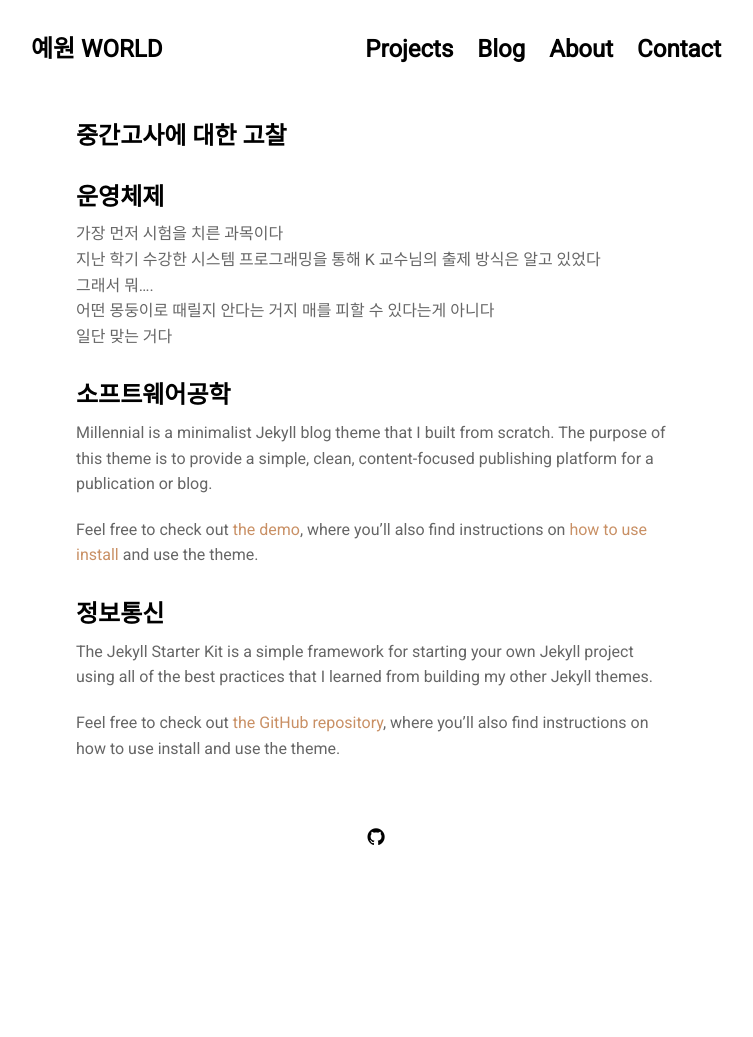
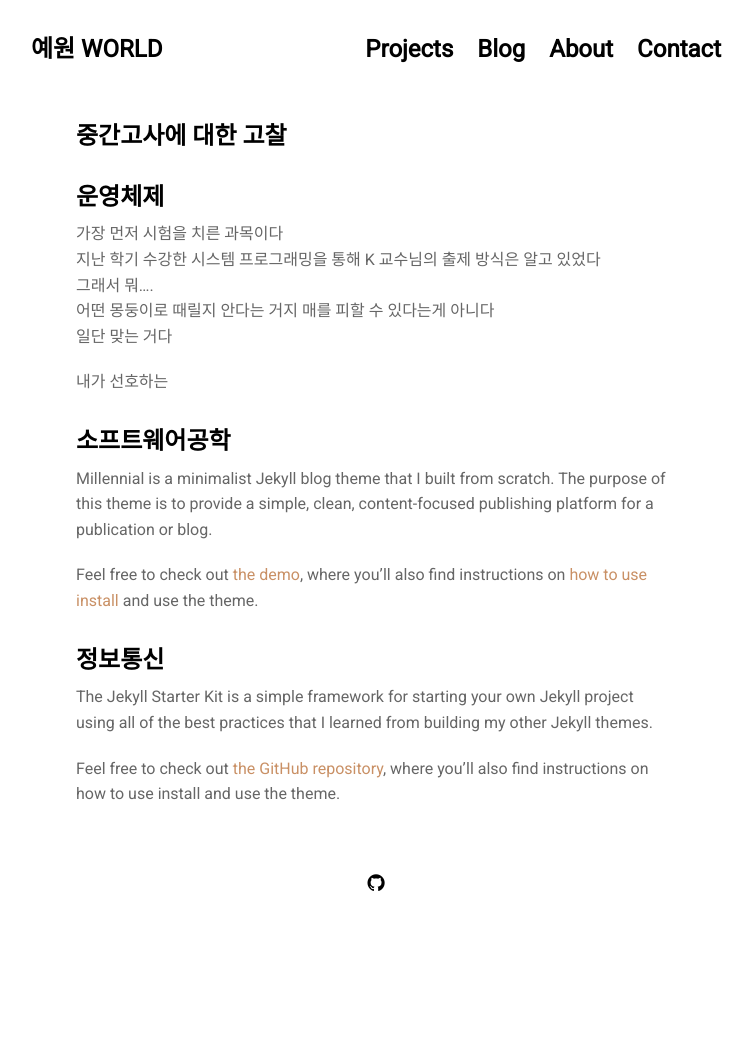
Before and after one commit to yaewon0411/blog, a Jekyll site: the page built from _posts/2013-01-01-more-jekyll-themes.md, in a window 1280 px wide. Shown: the whole page, without its empty margins (264-1017 px from the left). Built offline with Jekyll 4.4.1, drawn with Linux system fonts in a browser that asks for light colours; nearby versions of some CDN libraries; before the commit the page ends 991 px from its top, so only the background shows below that.

Commit message:
update b section

```diff
--- a/_posts/2013-01-01-more-jekyll-themes.md
+++ b/_posts/2013-01-01-more-jekyll-themes.md
@@ -9,6 +9,8 @@ title: "중간고사에 대한 고찰"
 지난 학기 수강한 시스템 프로그래밍을 통해 K 교수님의 출제 방식은 알고 있었다<br>
 그래서 뭐....<br> 어떤 몽둥이로 때릴지 안다는 거지 매를 피할 수 있다는게 아니다<br>
 일단 맞는 거다<br>
+
+내가 선호하는
 
 
 
```
